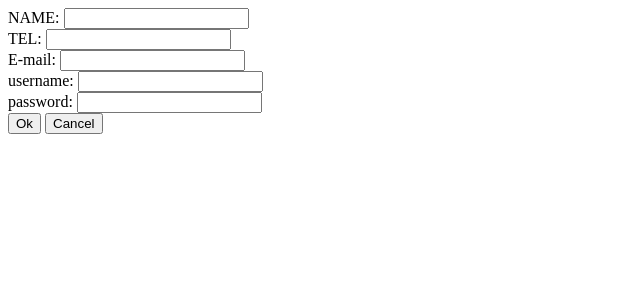
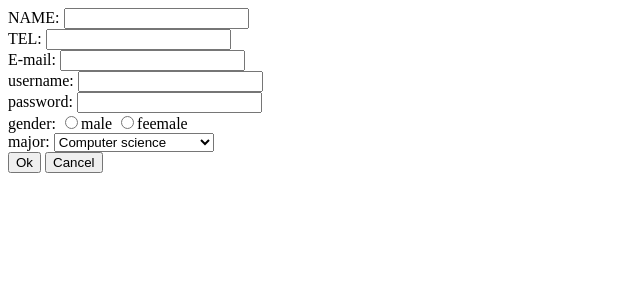
Before and after one commit to 68thungngoens-glitch/webapp68, a PHP site: page /from.php in a window 1280 px wide. Shown: the top 300 px of the page, without its empty margins (0-640 px from the left). Run offline with PHP 8.4, Linux system fonts and the light colour scheme.

Commit message:
add gender and major

```diff
--- a/from.php
+++ b/from.php
@@ -5,6 +5,16 @@
         E-mail: <input type="email" name="member_email"><br>
         username: <input type="text" name="member_user"><br>
         password: <input type="password" name="member_pass"><br>
+        gender:
+         <input type="radio" name="member_gender" value="1">male
+         <input type="radio" name="member_gender" value="2">feemale<br>
+        major:
+         <select name="member_major">
+            <option value= "1">Computer science</option>
+            <option value="2">Information Technology </option>
+            <option value="3">Multimedia Technology</option>
+         </select><br>
 <input type="submit" name="submit" value="Ok">
 <input type="reset" name="reset" value="Cancel">
+</form>
 </html>
```
Also changed, not shown: result.php (+20 -0 lines).
